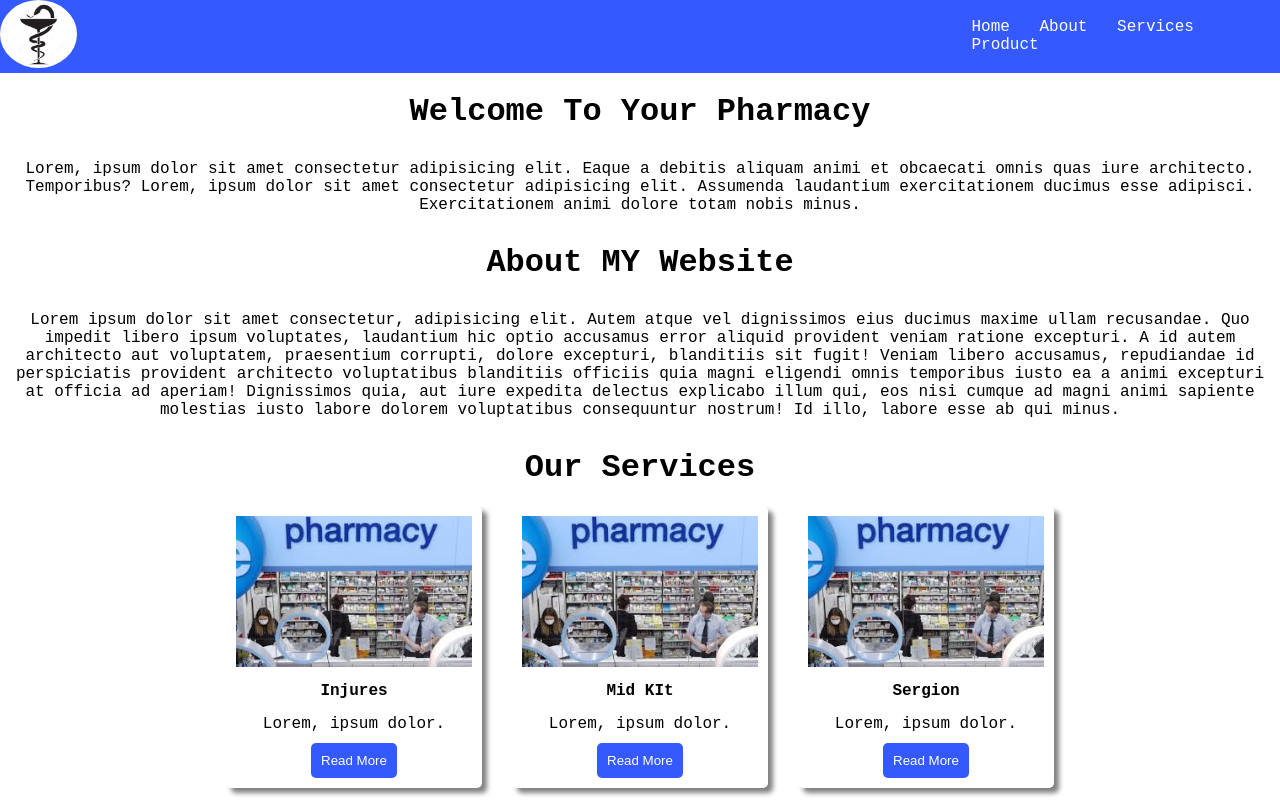
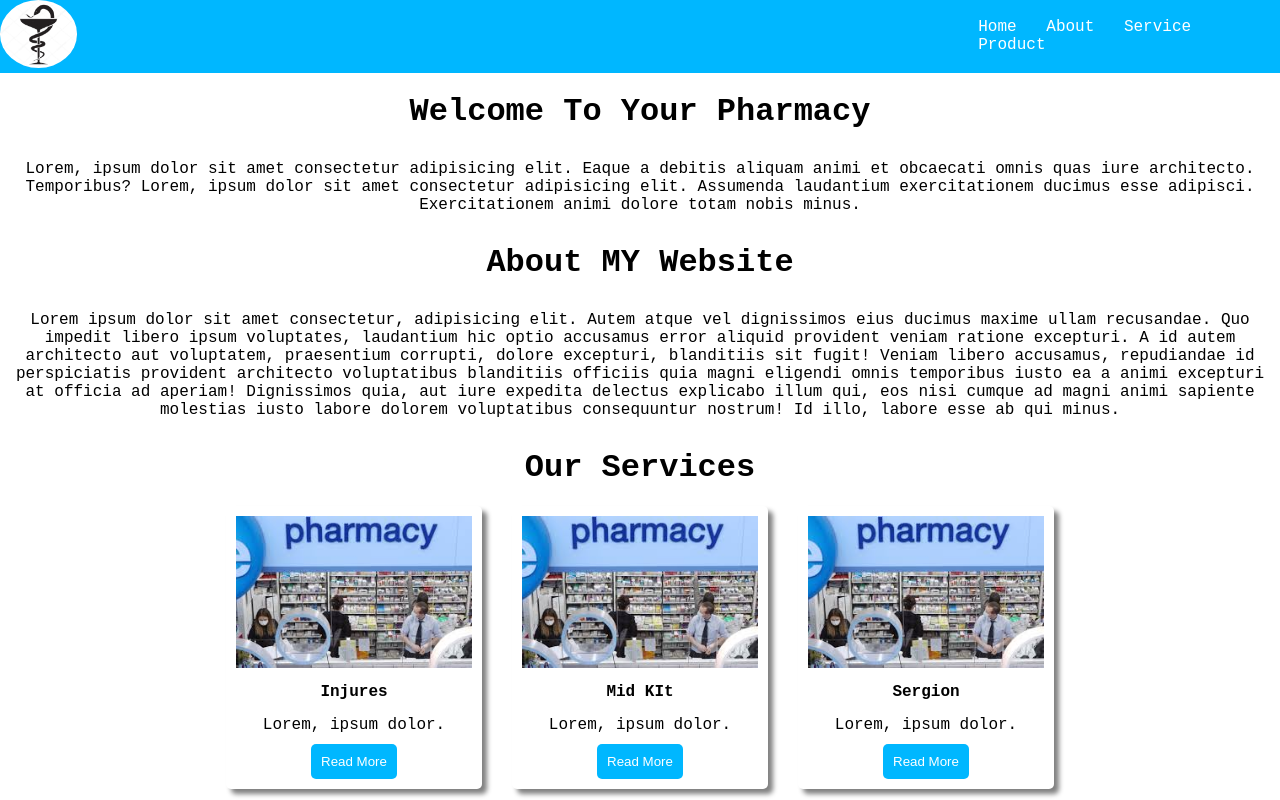
Before and after one commit to ShakibRamez/Pharmacy-Project, a plain HTML site: page index.html in a window 1280 px wide. Shown: the top 800 px of the page. Drawn offline with Linux system fonts and the light colour scheme.

Commit message:
Change Color

```diff
--- a/index.html
+++ b/index.html
@@ -13,7 +13,7 @@
             <div class="nav">
                 <a href="#home">Home</a>
                 <a href="#about">About</a>
-                <a href="#services">Services</a>
+                <a href="#services">Service</a>
                 <a href="#product">Product</a>
             </div>
         </div>
--- a/style.css
+++ b/style.css
@@ -11,7 +11,7 @@ body{
 .navbar{
     display: flex;
     align-items: center;
-    background-color: rgba(0, 47, 255, 0.795);
+    background-color: rgb(0, 183, 255);
 }
 
 .navbar img{
@@ -70,7 +70,7 @@ p{
 
 .our-service .card button{
     padding: 10px;
-    background-color: rgba(0, 47, 255, 0.795);
+    background-color: rgb(0, 183, 255);
     color: white;
     border-radius: 5px;
     cursor: pointer;
@@ -101,7 +101,7 @@ footer{
     margin-top: 90px;
     display: flex;
     padding: 30px;
-    background-color: rgba(0, 47, 255, 0.795);
+    background-color: rgb(0, 183, 255);
 }
 
 .footer{
```
